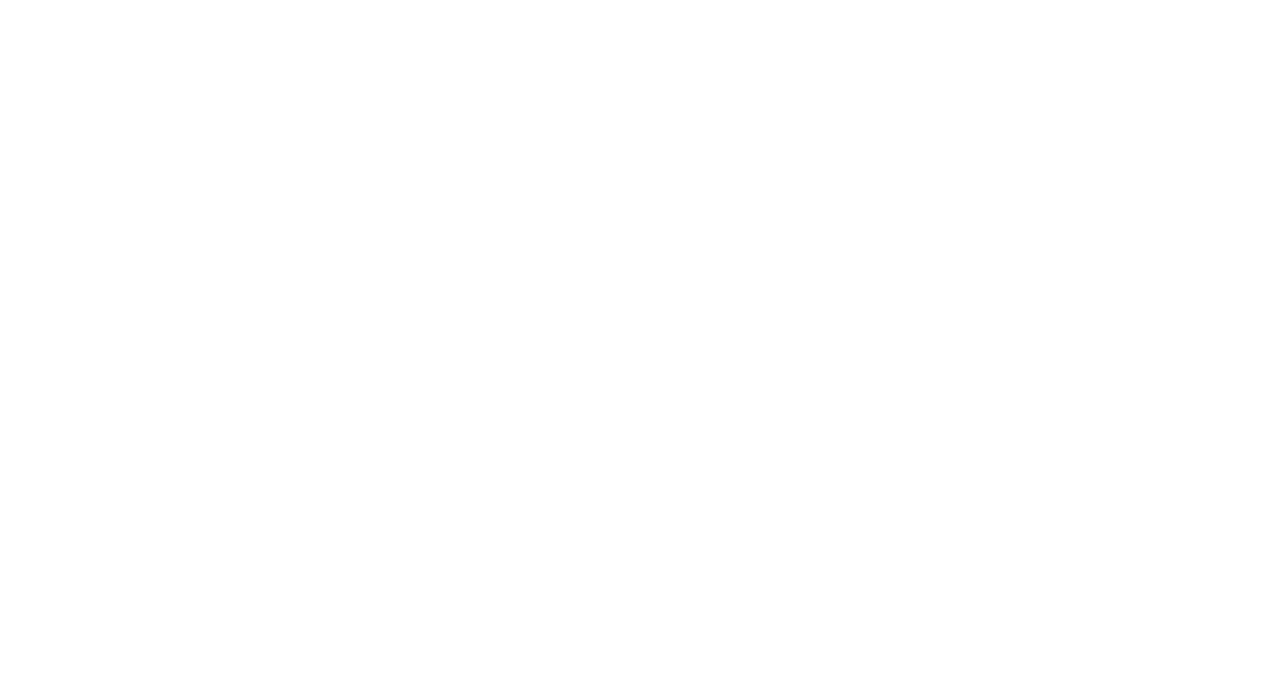
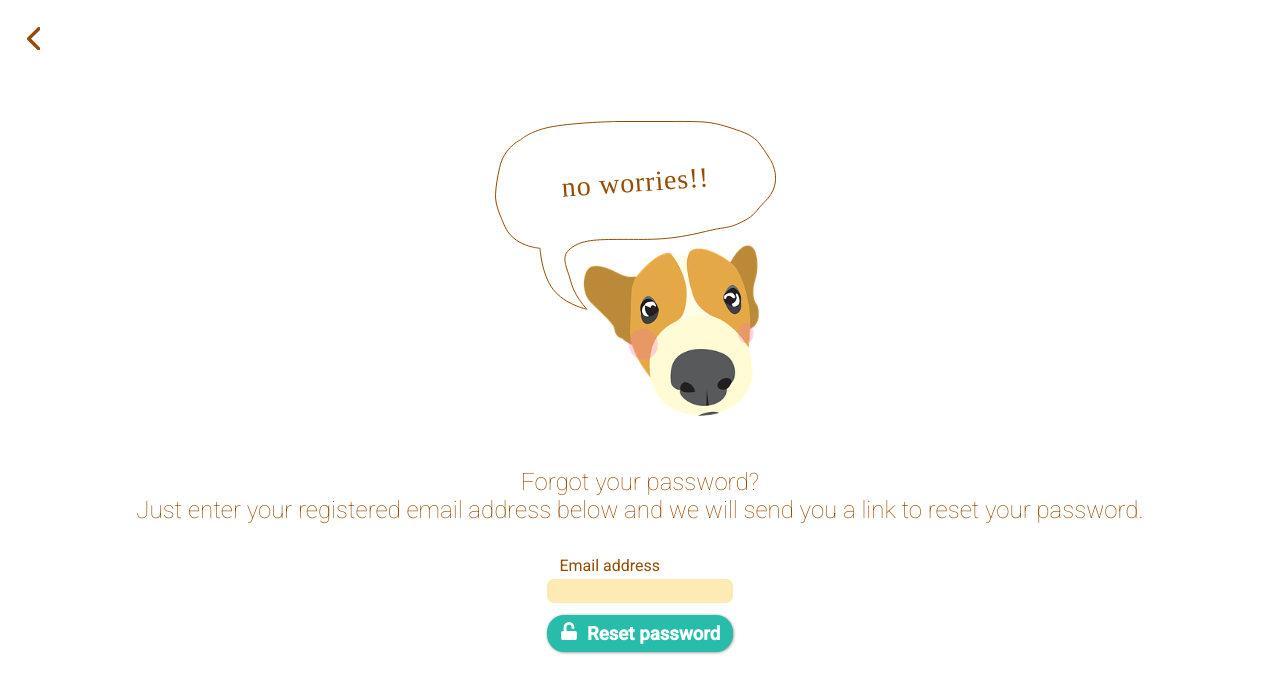
Before and after one commit to SGierszewski/hutello, a React (Vite) app: page /forgotpassword in a window 1280 px wide. Shown: the top 692 px of the page. Built offline with nearby package versions, Linux system fonts and the light colour scheme.

Commit message:
✨  Connect ForgotPassword page

```diff
--- a/src/app/App.tsx
+++ b/src/app/App.tsx
@@ -2,6 +2,7 @@ import React from "react";
 import { BrowserRouter, Switch, Route, RouteProps } from "react-router-dom";
 import styles from "./App.module.css";
 import Navbar from "./components/Navbar/Navbar";
+import ForgotPassword from "./pages/ForgotPassword/ForgotPassword";
 import Login from "./pages/Login/Login";
 import Register from "./pages/Register/Register";
 import Search from "./pages/Search/Search";
@@ -13,6 +14,7 @@ type CustomRouteProps = RouteProps & {
 
 const routes: CustomRouteProps[] = [
   { path: "/", Component: Login, exact: true },
+  { path: "/forgotpassword", Component: ForgotPassword },
   { path: "/register", Component: Register },
   { path: "/search", Component: Search },
 ];
--- a/src/app/pages/ForgotPassword/ForgotPassword.tsx
+++ b/src/app/pages/ForgotPassword/ForgotPassword.tsx
@@ -5,8 +5,10 @@ import SpeakingDog from "../../components/SpeakingDog/SpeakingDog";
 import BackButton from "../../components/BackButton/BackButton";
 import PwResetIcon from "../../components/Icons/PwResetIcon";
 import styles from "./ForgotPassword.module.css";
+import { useHistory } from "react-router-dom";
 
 export default function ForgotPassword(): JSX.Element {
+  const history = useHistory();
   return (
     <div className={styles.container}>
       <header className={styles.header}>
@@ -30,7 +32,7 @@ export default function ForgotPassword(): JSX.Element {
             onChange={() => console.log("clicked")}
           />
           <IconButton
-            onClick={() => console.log("clicked")}
+            onClick={() => history.push("/")}
             children={<PwResetIcon />}
             title="Reset password"
           />
--- a/src/app/pages/Login/Login.tsx
+++ b/src/app/pages/Login/Login.tsx
@@ -68,7 +68,7 @@ function Login(): JSX.Element {
           )}
         </form>
         <div className={styles.links}>
-          <a className={styles.forgotPwLink} href="#">
+          <a className={styles.forgotPwLink} href="/forgotpassword">
             Forgot password?
           </a>
           <p>
```
